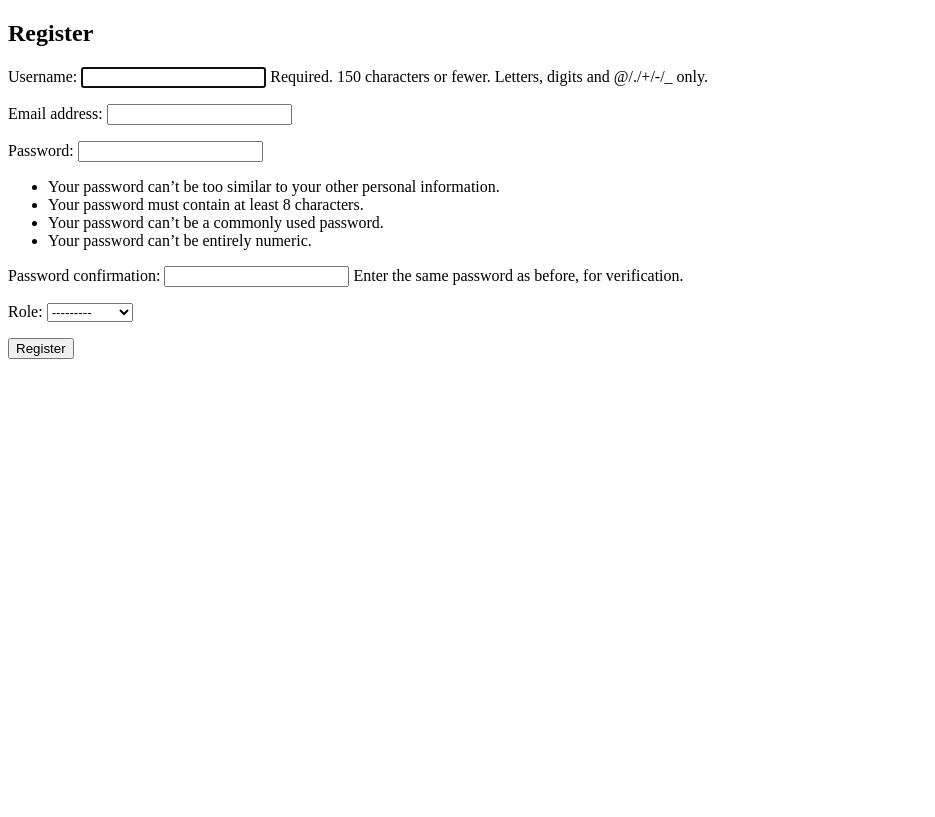
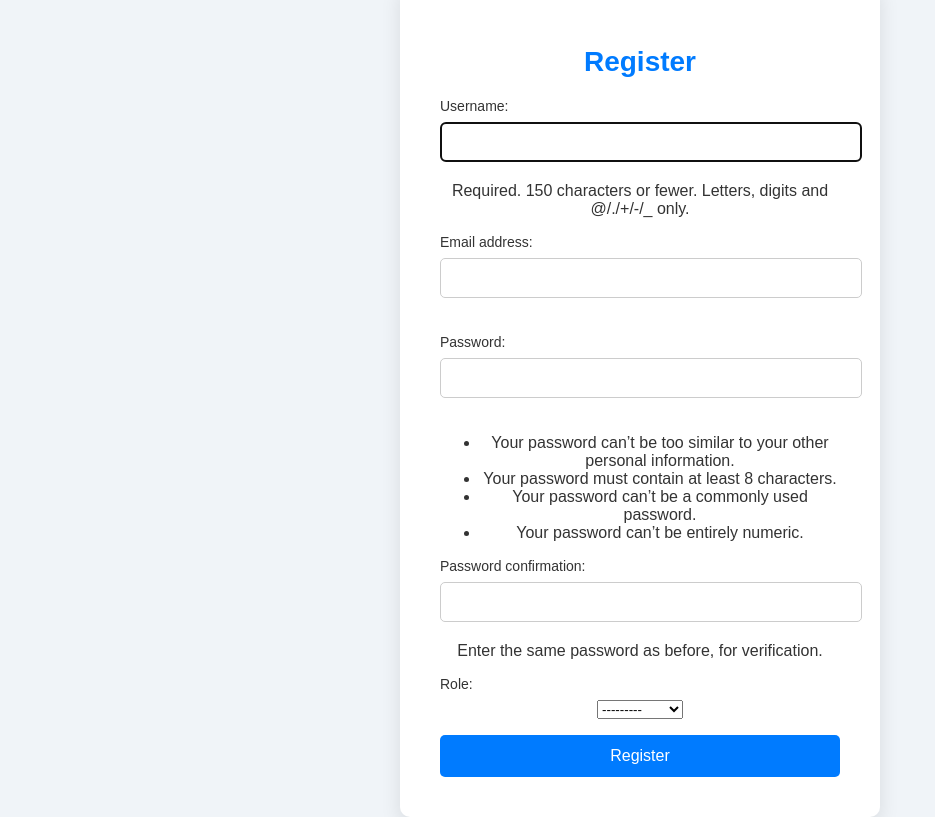
Before and after one commit to daniella307307/Vehicle-tracking-system-django, a Django app: page /register/ in a window 1280 px wide. Shown: the whole page, without its empty margins (0-935 px from the left). Before the commit the page ends 359 px from the top, so only its background shows below. Run offline with Django 5.2, Linux system fonts and the light colour scheme.

Commit message:
created a the style for the page

```diff
--- a/vehicle-tracking/user/templates/register.html
+++ b/vehicle-tracking/user/templates/register.html
@@ -2,14 +2,91 @@
 <html lang="en">
 <head>
     <meta charset="UTF-8">
-    <title>User Registration</title>
+    <meta name="viewport" content="width=device-width, initial-scale=1.0">
+    <title>User Registration - Transport Scheduling System</title>
+    <style>
+        /* Global styles */
+        body {
+            font-family: 'Arial', sans-serif;
+            background-color: #f0f4f8;
+            color: #333;
+            margin: 0;
+            padding: 0;
+            display: flex;
+            justify-content: center;
+            align-items: center;
+            height: 100vh;
+        }
+
+        /* Container for registration form */
+        .register-container {
+            background-color: #ffffff;
+            padding: 40px;
+            border-radius: 10px;
+            box-shadow: 0 8px 20px rgba(0, 0, 0, 0.1);
+            max-width: 400px;
+            width: 100%;
+            text-align: center;
+        }
+
+        h2 {
+            color: #007bff;
+            font-size: 28px;
+            margin-bottom: 20px;
+        }
+
+        label {
+            display: block;
+            text-align: left;
+            margin-bottom: 8px;
+            font-size: 14px;
+        }
+
+        input[type="text"],
+        input[type="password"],
+        input[type="email"] {
+            width: 100%;
+            padding: 10px;
+            margin-bottom: 20px;
+            border: 1px solid #ccc;
+            border-radius: 5px;
+            font-size: 16px;
+        }
+
+        /* Submit button */
+        button {
+            width: 100%;
+            padding: 12px;
+            background-color: #007bff;
+            color: #ffffff;
+            border: none;
+            border-radius: 5px;
+            font-size: 16px;
+            cursor: pointer;
+        }
+
+        button:hover {
+            background-color: #0056b3;
+        }
+
+        /* Error message styling */
+        .error-message {
+            color: red;
+            margin-bottom: 15px;
+        }
+
+    </style>
 </head>
 <body>
-    <h2>Register</h2>
-    <form method="POST">
-        {% csrf_token %}
-        {{ form.as_p }}  <!-- Renders the form fields -->
-        <button type="submit">Register</button>
-    </form>
+    <div class="register-container">
+        <h2>Register</h2>
+
+        <!-- Registration form -->
+        <form method="POST">
+            {% csrf_token %}
+            {{ form.as_p }}  <!-- Renders the form fields dynamically from the form object -->
+            <button type="submit">Register</button>
+        </form>
+    </div>
 </body>
 </html>
--- a/vehicle-tracking/user/urls.py
+++ b/vehicle-tracking/user/urls.py
@@ -5,4 +5,5 @@ urlpatterns= [
     path('login/',views.login_view,name="login"),
     path('register/', views.register_user, name='register'),
     path('home/', views.home_view, name='home'),
+    path('logout/', views.logout_view, name='logout')
 ]
--- a/vehicle-tracking/user/views.py
+++ b/vehicle-tracking/user/views.py
@@ -1,7 +1,7 @@
 from django.shortcuts import render
 from django.contrib.auth.forms import UserCreationForm
 from django.shortcuts import render,redirect
-from django.contrib.auth import authenticate,login
+from django.contrib.auth import authenticate,login,logout
 from .forms import CustomUserCreationForm
 # Create your views here.
 def register_user(request):
@@ -30,3 +30,7 @@ def login_view(request):
             return render(request, 'login.html', {'error': 'Invalid username or password'})
 
     return render(request, 'login.html')
+
+def logout_view(request):
+    logout(request)
+    return redirect('login')
```
Also changed, not shown: vehicle-tracking/user/templates/home.html (+76 -5 lines), vehicle-tracking/user/templates/login.html (+80 -4 lines), vehicle-tracking/vehicletracking/settings.py (+0 -7 lines).
